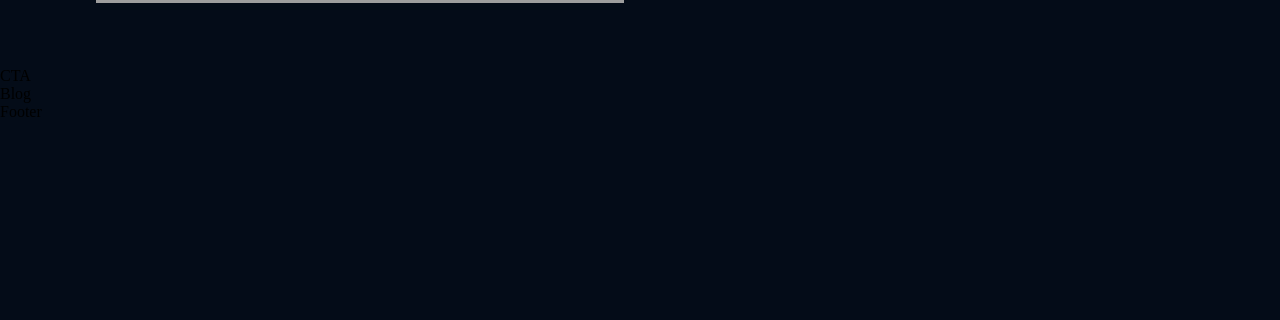
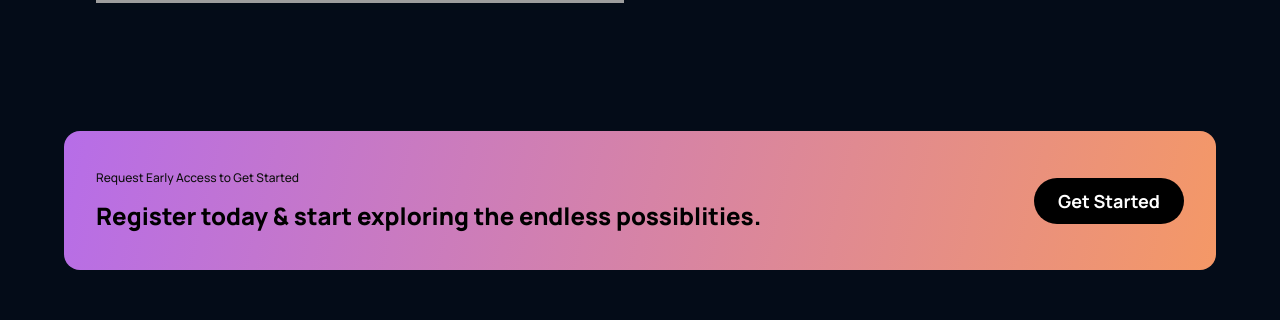
Before and after one commit to GowriP/react_website_gpt3, a React (Create React App) app: page / in a window 1280 px wide. Shown: the part 2696-3016 px from the top of the page. Before the commit the page ends 2817 px from the top, so only its background shows below. Built offline with nearby package versions, Linux system fonts and the light colour scheme; grey boxes are pictures that could not be loaded.

Commit message:
Call To Action Completed

```diff
--- a/src/components/cta/CTA.jsx
+++ b/src/components/cta/CTA.jsx
@@ -3,8 +3,14 @@
 
 const CTA = () => {
   return (
-    <div>
-      CTA
+    <div className='gpt3__cta'>
+      <div className='gpt3__cta_content'>
+        <p>Request Early Access to Get Started</p>
+        <h3>Register today & start exploring the endless possiblities.</h3>
+      </div>
+      <div className='gpt3__cta-button'>
+      <button type='button'>Get Started</button>
+      </div>
     </div>
   )
 }
--- a/src/components/cta/cta.css
+++ b/src/components/cta/cta.css
@@ -0,0 +1,84 @@
+.gpt3__cta {
+    display: flex;
+    justify-content: space-between;
+    align-items: center;
+    flex-direction: row;
+
+    padding: 2rem;
+    margin: 4rem;
+    border-radius: 1rem;
+    background: var(--gradient-bar);
+}
+
+.gpt3__cta_content {
+    display: flex;
+    flex-direction: column;
+
+    text-align: left;
+    color: #FFFFFF;
+}
+
+.gpt3__cta_content p {
+    font-family: var(--font-family);
+    font-weight: 500;
+    font-size: 12px;
+    line-height: 30px;
+    color: #0E0E0E;
+}
+
+.gpt3__cta_content h3{
+    font-family: var(--font-family);
+    font-weight: 800;
+    font-size: 24px;
+    line-height: 45px;
+    color: #000000;
+}
+
+.gpt3__cta-button {
+    display: flex;
+    justify-content: center;
+    align-items: center;
+
+    margin-left: 2rem;
+}
+
+.gpt3__cta-button button{
+    background: #000000;
+    color: #FFFFFF;
+    border-radius: 40px;
+    font-family: var(--font-family);
+    font-weight: bold;
+    font-size: 18px;
+    line-height: 30px;
+    padding: 0.5rem 1rem;
+    border: none;
+    outline: none;
+    cursor: pointer;
+    min-width: 150px;
+}
+
+@media screen and (max-width: 650px) {
+    .gpt3__cta {
+        flex-direction: column;
+    }
+
+    .gpt3__cta-button {
+        margin: 2rem 0 0;
+    }
+}
+
+@media screen and (max-width: 550px) {
+    .gpt3__cta {
+        margin: 4rem 2rem;
+    }
+
+    .gpt3__cta-content h3 {
+        font-size: 18px;
+        line-height: 32px;
+    }
+
+    .gpt3__cta-button button{
+        font-size: 14px;
+        line-height: 28px;
+    }
+}
```
